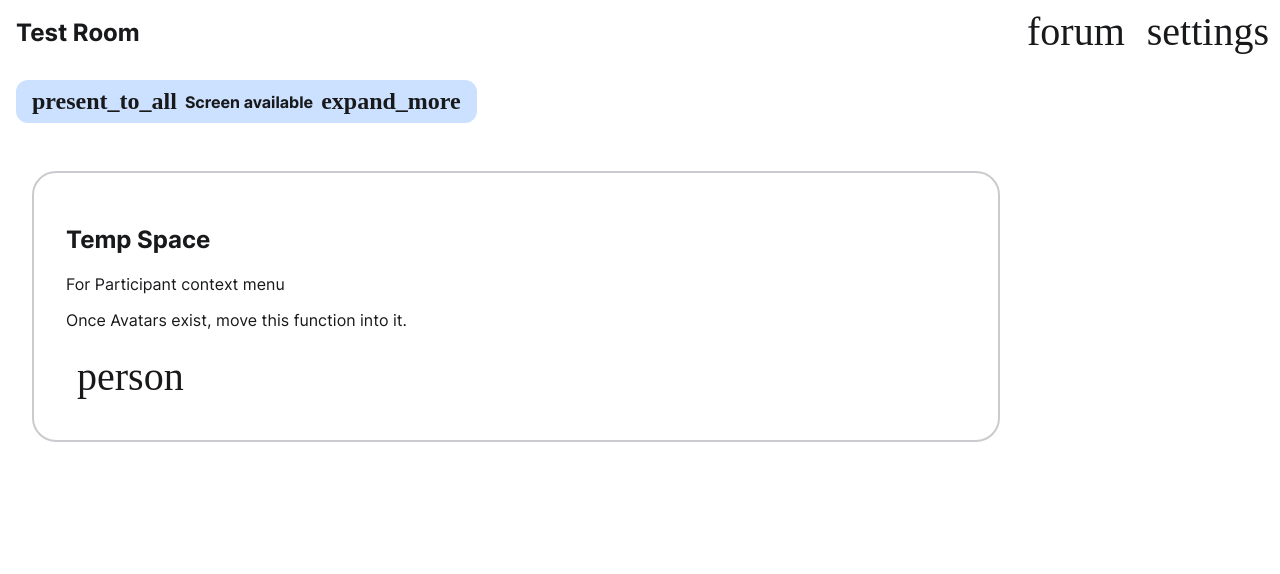
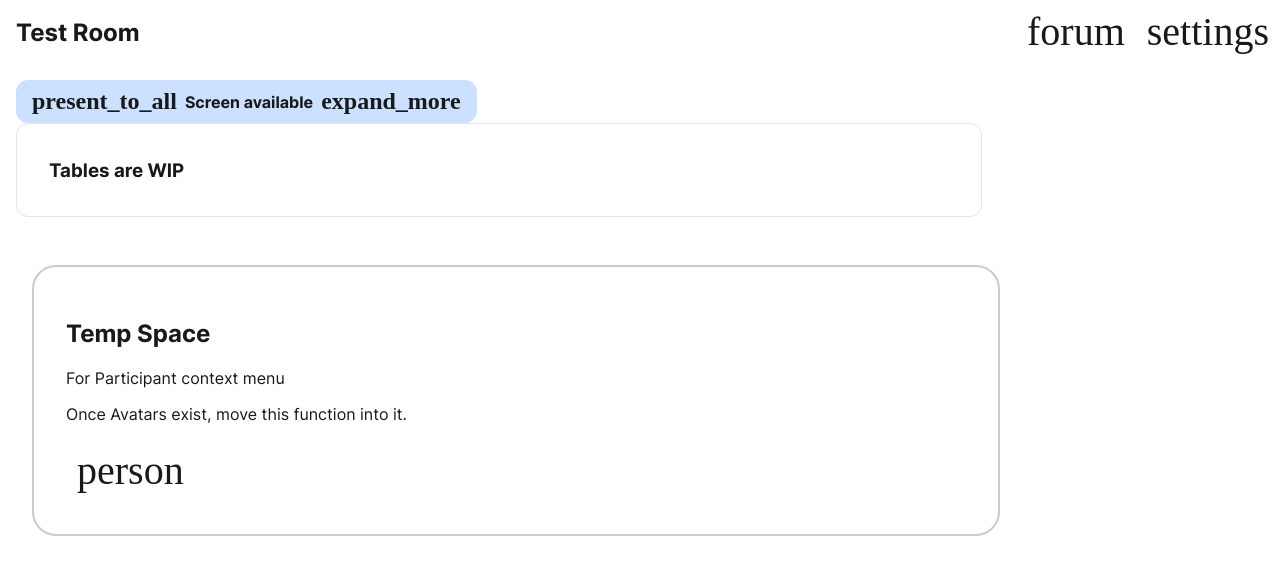
Before and after one commit to arbabf/next-gen-virtual-classroom, a Next.js app in the folder source/frontend/: page / in a window 1280 px wide. Shown: the top 574 px of the page. Built offline with nearby package versions, Linux system fonts and the light colour scheme; a web font is replaced by a local one.

Commit message:
RoomSpace: Add table stub, clean imports

```diff
--- a/source/frontend/components/classroom/RoomSpace.tsx
+++ b/source/frontend/components/classroom/RoomSpace.tsx
@@ -1,15 +1,8 @@
 import { Component, ReactNode } from 'react';
 import { RoomInfo } from '../../entities/Room';
-import { testUser } from '../../entities/User';
-import Button from '../common/button/button';
-import ButtonSet from '../common/buttonset/buttonset';
 import Card from '../common/card/card';
-import Icon from '../common/icon/icon';
-import Modal from '../common/modal/Modal';
-import NavbarItem from '../navigation/navbar/NavbarItem';
 import ScreenContainer from '../screen/screencontainer/ScreenContainer';
 import { ScreenSpace } from '../screen/ScreenSpace';
-import SettingsPage from '../settings/SettingsPage';
 import styles from './RoomSpace.module.css';
 
 type RoomSpaceProps = {
@@ -40,6 +33,13 @@ export default class RoomSpace extends Component<RoomSpaceProps> {
 							))}
 						</ScreenSpace>
 					)}
+					<div className={styles.tables}>
+						{this.props.room.layout.tables.map((table) => (
+							<Card key={table.id}>
+								<h3>Tables are WIP</h3>
+							</Card>
+						))}
+					</div>
 				</main>
 			</>
 		);
```
